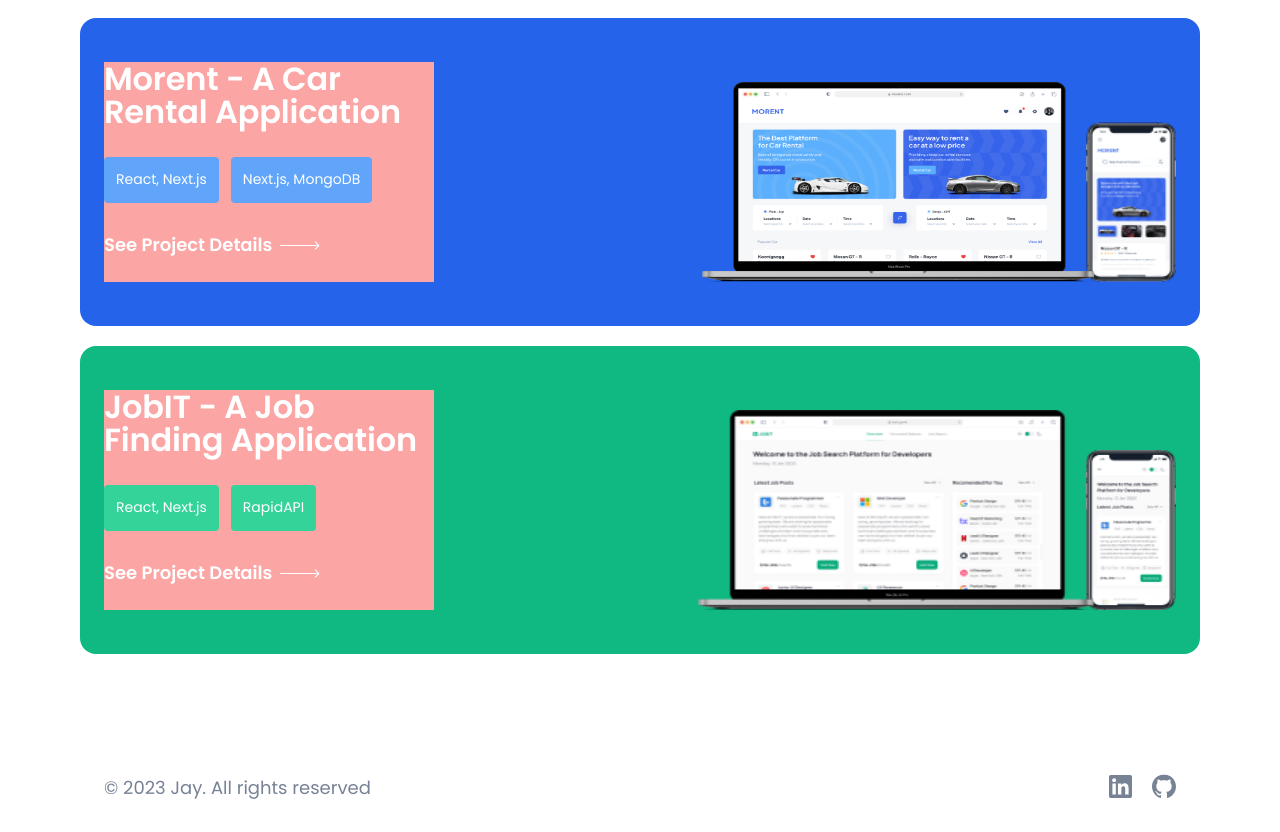
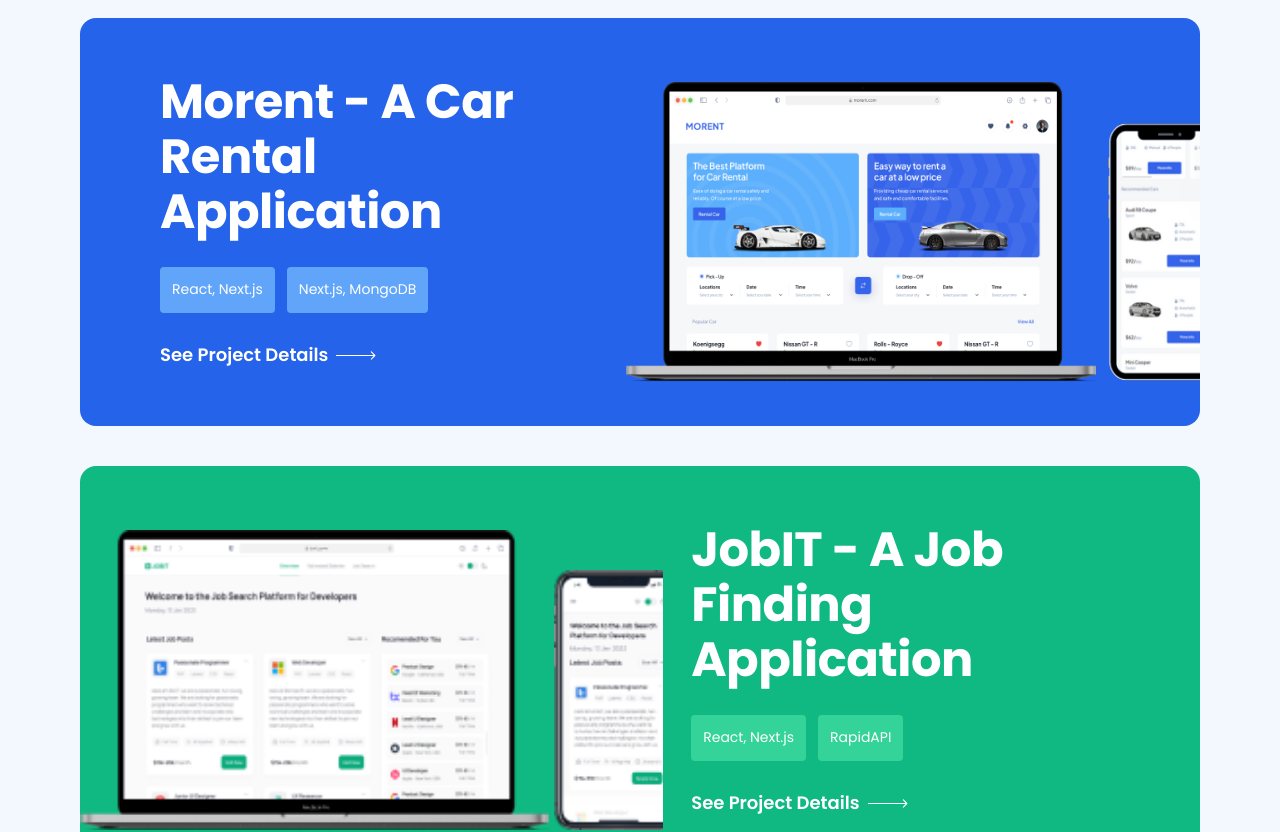
Before and after one commit to jayhogan-dev/portfolio, a Next.js app: page / in a window 1280 px wide. Shown: the part 2460-3292 px from the top of the page. Built offline with nearby package versions, Linux system fonts and the light colour scheme.

Commit message:
feat: new card component based on flex direction

```diff
--- a/components/FeaturedProjects.tsx
+++ b/components/FeaturedProjects.tsx
@@ -1,18 +1,19 @@
-import FeaturedProjectsCard from "./FeaturedProjectsCard";
+import FeaturedProjectsCardEven from "./FeaturedProjectsCardEven";
+import FeaturedProjectsCardOdd from "./FeaturedProjectsCardOdd";
 import SectionTitle from "./SectionTitle";
-import LightContainer from "./containers/Light";
+import DarkContainer from "./containers/Dark";
 
 const FeaturedProjects = () => {
   return (
-    <LightContainer>
+    <DarkContainer>
       <section className="flex flex-col items-center justify-center py-12 md:py-[72px]">
         <div className="w-full">
           <SectionTitle title="Featured Projects" />
         </div>
         <div className="relative -top-14 -right-[85px] bg-gradient-to-r from-cyan-400 to-yellow-300 dark:from-cyan-800 dark:via-cyan-400 dark:to-yellow-300 h-4 w-[140px] lg:w-[190px] lg:-top-[56px] lg:left-[115px]" />
         {/* Projects */}
-        <div className="flex flex-col w-full gap-5">
-          <FeaturedProjectsCard
+        <div className="flex flex-col w-full gap-5 md:gap-10">
+          <FeaturedProjectsCardOdd
             projectTitle="Morent"
             projectDescription="A Car Rental"
             frontend="React, Next.js"
@@ -21,9 +22,9 @@ const FeaturedProjects = () => {
             bgColor="bg-blue-600"
             technologiesUsedBgColor="bg-blue-400"
             laptopImage="/morent-laptop.png"
-            mobileImage="/morent-mobile.png"
+            mobileImage="/morent-mobile-1.png"
           />
-          <FeaturedProjectsCard
+          <FeaturedProjectsCardEven
             projectTitle="JobIT"
             projectDescription="A Job Finding"
             frontend="React, Next.js"
@@ -36,7 +37,7 @@ const FeaturedProjects = () => {
           />
         </div>
       </section>
-    </LightContainer>
+    </DarkContainer>
   );
 };
 
--- /dev/null
+++ b/components/FeaturedProjectsCardEven.tsx
@@ -0,0 +1,71 @@
+import { FeaturedProjectsCardProps } from "@/types";
+import Image from "next/image";
+import Link from "next/link";
+
+const FeaturedProjectsCardEven = ({
+  bgColor,
+  technologiesUsedBgColor,
+  projectTitle,
+  projectDescription,
+  frontend,
+  backend,
+  link,
+  laptopImage,
+  mobileImage,
+}: FeaturedProjectsCardProps) => {
+  return (
+    <article className="flex flex-col">
+      <div
+        className={`flex flex-col md:flex-row-reverse md:justify-between ${bgColor} rounded-2xl py-11 px-6 md:px-0 gap-7`}
+      >
+        <div className="flex flex-col gap-7 sm:mr-10 xl:mr-20 sm:w-[450px] xl:w-[500px] justify-center">
+          <h1 className="text-heading3 text-white xl:text-heading2">
+            {projectTitle} -
+            <br className="sm:hidden" /> {projectDescription}{" "}
+            <br className="sm:hidden" />
+            Application
+          </h1>
+          <div className="flex w-full gap-3 text-center">
+            <div className={`p-3 ${technologiesUsedBgColor} rounded-sm`}>
+              <p className="text-small-regular text-white">{frontend}</p>
+            </div>
+            <div className={`p-3 ${technologiesUsedBgColor} rounded-sm`}>
+              <p className="text-small-regular text-white">{backend}</p>
+            </div>
+          </div>
+          <Link
+            href={link}
+            className="text-white text-body-bold items-center flex"
+          >
+            See Project Details
+            <Image
+              src="/web-icons/long-arrow.svg"
+              alt="arrow"
+              height={10}
+              width={40}
+              className="ml-2"
+            />
+          </Link>
+        </div>
+        <div className="flex items-end md:pt-5 overflow-hidden">
+          <div className="relative w-[230px] h-32 sm:w-[450px] sm:h-[250px] md:w-[550px] xl:h-[300px] z-10">
+            <Image
+              src={laptopImage}
+              alt="laptop"
+              fill
+            />
+          </div>
+          <div className="-ml-3 relative w-[60px] h-[112px] sm:h-[200px] sm:w-[125px] lg:h-[220px] lg:w-[150px] xl:h-[260px] md:ml-0 lg:-mr-5 md:hidden lg:flex">
+            <Image
+              src={mobileImage}
+              alt="phone"
+              fill
+            />
+          </div>
+        </div>
+      </div>
+    </article>
+  );
+};
+
+export default FeaturedProjectsCardEven;
--- a/components/FeaturedProjectsCard.tsx
+++ b/components/FeaturedProjectsCardOdd.tsx
@@ -1,19 +1,8 @@
+import { FeaturedProjectsCardProps } from "@/types";
 import Image from "next/image";
 import Link from "next/link";
 
-interface FeaturedProjectsCardProps {
-  bgColor: string;
-  technologiesUsedBgColor: string;
-  projectTitle: string;
-  projectDescription: string;
-  frontend: string;
-  backend: string;
-  link: string;
-  laptopImage: string;
-  mobileImage: string;
-}
-
-const FeaturedProjectsCard = ({
+const FeaturedProjectsCardOdd = ({
   bgColor,
   technologiesUsedBgColor,
   projectTitle,
@@ -27,13 +16,13 @@ const FeaturedProjectsCard = ({
   return (
     <article className="flex flex-col">
       <div
-        className={`flex flex-col md:flex-row md:justify-between ${bgColor} rounded-2xl py-11 px-6 gap-7`}
+        className={`flex flex-col md:flex-row md:justify-between ${bgColor} rounded-2xl py-11 px-6 md:px-0 gap-7`}
       >
-        <div className="flex flex-col gap-7 bg-red-300 md:w-[330px]">
-          <h1 className="text-heading3 text-white">
+        <div className="flex flex-col gap-7 sm:ml-10 xl:ml-20 sm:w-[450px] xl:w-[500px] justify-center">
+          <h1 className="text-heading3 text-white xl:text-heading2">
             {projectTitle} -
-            <br className="md:hidden" /> {projectDescription}{" "}
-            <br className="md:hidden" />
+            <br className="sm:hidden" /> {projectDescription}{" "}
+            <br className="sm:hidden" />
             Application
           </h1>
           <div className="flex w-full gap-3 text-center">
@@ -58,15 +47,15 @@ const FeaturedProjectsCard = ({
             />
           </Link>
         </div>
-        <div className="flex items-end md:pt-5">
-          <div className="relative w-[230px] h-32 md:w-[400px] md:h-[200px] z-10">
+        <div className="flex items-end md:pt-5 overflow-hidden">
+          <div className="relative w-[230px] h-32 sm:w-[450px] sm:h-[250px] md:w-[550px] xl:h-[300px] z-10">
             <Image
               src={laptopImage}
               alt="laptop"
               fill
             />
           </div>
-          <div className="-ml-3 relative w-[60px] h-[112px] md:w-[90px] md:h-[160px]">
+          <div className="-ml-3 relative w-[60px] h-[112px] sm:h-[200px] sm:w-[125px] lg:h-[220px] lg:w-[150px] xl:h-[260px] md:ml-0 lg:-mr-5 md:hidden lg:flex xl:-mr-8">
             <Image
               src={mobileImage}
               alt="phone"
@@ -79,4 +68,4 @@ const FeaturedProjectsCard = ({
   );
 };
 
-export default FeaturedProjectsCard;
+export default FeaturedProjectsCardOdd;
--- /dev/null
+++ b/types/index.ts
@@ -0,0 +1,11 @@
+export interface FeaturedProjectsCardProps {
+  bgColor: string;
+  technologiesUsedBgColor: string;
+  projectTitle: string;
+  projectDescription: string;
+  frontend: string;
+  backend: string;
+  link: string;
+  laptopImage: string;
+  mobileImage: string;
+}
```
Also changed, not shown: public/morent-mobile-1.png (added).
